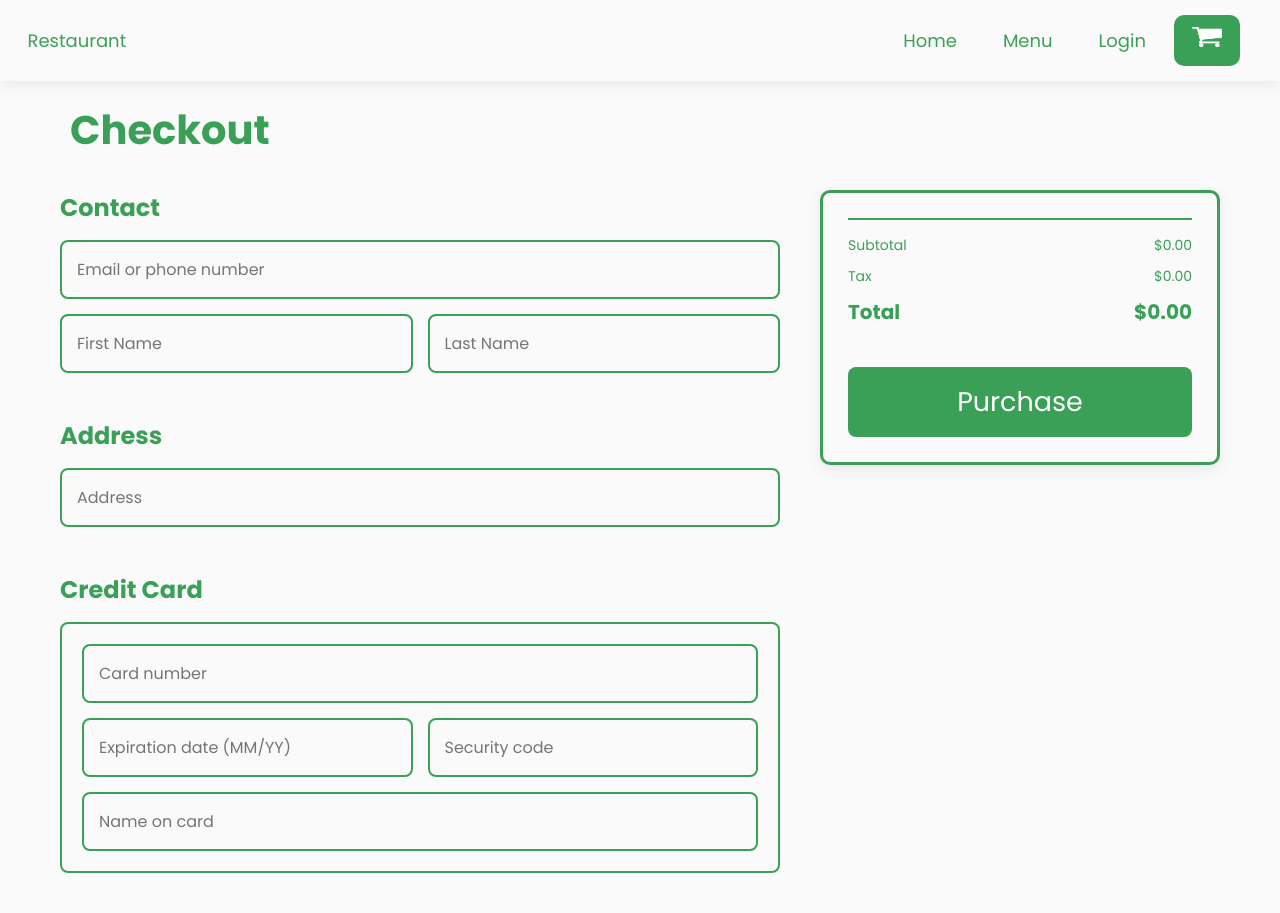
After one commit to Poffesuer/Taste-of-Qin-Yun, a PHP site: page /cart/checkout.php in a window 1280 px wide. The commit adds this page. Run offline with PHP 8.4, Linux system fonts and the light colour scheme.

Commit message:
feat: add checkout page and fix login DB integration

```diff
--- a/cart/cart.php
+++ b/cart/cart.php
@@ -93,7 +93,8 @@ foreach ($cart as $item) {
                 </div>
 
                 <div class="col">
-                    <button class="cart-button big">Purchase</button>
+                    <a href="checkout.php" class="cart-button big"
+                        style="display:inline-block; text-align:center; text-decoration:none; box-sizing: border-box;">Checkout</a>
                     <form method="post" action="clear_cart.php">
                         <button type="submit" class="cart-button">Clear Cart</button>
                     </form>
--- /dev/null
+++ b/cart/checkout.php
@@ -0,0 +1,157 @@
+<?php
+session_start();
+$cart = $_SESSION['cart'] ?? [];
+
+$total = 0;
+foreach ($cart as $item) {
+    $qty = $item['qty'] ?? 1;
+    $total += $item['price'] * $qty;
+}
+
+require "../includes/connect.php";
+
+$success_message = '';
+if ($_SERVER['REQUEST_METHOD'] === 'POST') {
+    $contact = $_POST['contact'] ?? '';
+    $first_name = $_POST['first_name'] ?? '';
+    $last_name = $_POST['last_name'] ?? '';
+    $customer_name = trim($first_name . ' ' . $last_name);
+    $address = $_POST['address'] ?? '';
+    $total_price = $total * 1.1;
+
+    $stmt = $pdo->prepare("INSERT INTO orders (customer_name, email, address, total_price, payment_method, order_status) VALUES (?, ?, ?, ?, 'Credit Card', 'Pending')");
+    $stmt->execute([$customer_name, $contact, $address, $total_price]);
+
+    $order_id = $pdo->lastInsertId();
+
+    $item_stmt = $pdo->prepare("INSERT INTO order_items (order_id, product_name, price, quantity) VALUES (?, ?, ?, ?)");
+    foreach ($cart as $item) {
+        $qty = $item['qty'] ?? 1;
+        $item_stmt->execute([$order_id, $item['name'], $item['price'], $qty]);
+    }
+
+    $_SESSION['cart'] = [];
+    $cart = [];
+    $success_message = "Thank you for your purchase! Your order has been placed successfully.";
+}
+
+$prefill_email = $_SESSION['email'] ?? '';
+$prefill_first = '';
+$prefill_last = '';
+if (!empty($_SESSION['username'])) {
+    $parts = explode(' ', $_SESSION['username']);
+    $prefill_first = $parts[0] ?? '';
+    $prefill_last = $parts[1] ?? '';
+}
+?>
+<!DOCTYPE html>
+<html lang="en">
+
+<head>
+    <meta charset="UTF-8">
+    <meta name="viewport" content="width=device-width, initial-scale=1.0">
+    <title>Checkout</title>
+    <link rel="stylesheet" href="../css/style.css">
+    <link href="https://fonts.googleapis.com/css2?family=Poppins:wght@300;400;500;600;700&display=swap"
+        rel="stylesheet">
+</head>
+
+<body>
+    <?php include '../includes/header.php'; ?>
+    <main>
+        <div class="checkout-wrapper">
+            <h1 class="checkout-title">Checkout</h1>
+            <?php if ($success_message): ?>
+                <div class="success-message">
+                    <h2><?= htmlspecialchars($success_message) ?></h2>
+                    <a href="../menu.php" class="cart-button"
+                        style="text-decoration:none; display:inline-block; margin-top:20px;">Back to Menu</a>
+                </div>
+            <?php else: ?>
+                <form method="post" action="checkout.php" class="checkout-container">
+                    <div class="checkout-left">
+                        <section class="checkout-section">
+                            <h2>Contact</h2>
+                            <div class="checkout-input-group full">
+                                <input type="text" name="contact" placeholder="Email or phone number"
+                                    value="<?= htmlspecialchars($prefill_email) ?>" required>
+                            </div>
+                            <div class="checkout-row">
+                                <div class="checkout-input-group half">
+                                    <input type="text" name="first_name" placeholder="First Name"
+                                        value="<?= htmlspecialchars($prefill_first) ?>" required>
+                                </div>
+                                <div class="checkout-input-group half">
+                                    <input type="text" name="last_name" placeholder="Last Name"
+                                        value="<?= htmlspecialchars($prefill_last) ?>" required>
+                                </div>
+                            </div>
+                        </section>
+                        <section class="checkout-section">
+                            <h2>Address</h2>
+                            <div class="checkout-input-group full">
+                                <input type="text" name="address" placeholder="Address" required>
+                            </div>
+                        </section>
+                        <section class="checkout-section">
+                            <h2>Credit Card</h2>
+                            <div class="checkout-box">
+                                <div class="checkout-input-group full">
+                                    <input type="text" name="cc_number" placeholder="Card number" required>
+                                </div>
+                                <div class="checkout-row">
+                                    <div class="checkout-input-group half">
+                                        <input type="text" name="cc_exp" placeholder="Expiration date (MM/YY)" required>
+                                    </div>
+                                    <div class="checkout-input-group half">
+                                        <input type="text" name="cc_cvc" placeholder="Security code" required>
+                                    </div>
+                                </div>
+                                <div class="checkout-input-group full">
+                                    <input type="text" name="cc_name" placeholder="Name on card" required>
+                                </div>
+                            </div>
+                        </section>
+                    </div>
+                    <div class="checkout-right">
+                        <div class="checkout-summary-box">
+                            <?php foreach ($cart as $index => $item): ?>
+                                <?php $qty = $item['qty'] ?? 1; ?>
+                                <div class="summary-item">
+                                    <div class="summary-img-box">
+                                        <img src="<?= htmlspecialchars($item['image'] ?? '../images/cart.png') ?>" alt="item">
+                                    </div>
+                                    <div class="summary-details">
+                                        <div class="summary-name"><?= htmlspecialchars($item['name']) ?></div>
+                                        <div class="summary-desc"></div>
+                                    </div>
+                                    <div class="summary-price-qty">
+                                        <div class="summary-price">$<?= number_format($item['price'] * $qty, 2) ?></div>
+                                        <div class="summary-qty-indicator">- <?= $qty ?> +</div>
+                                    </div>
+                                </div>
+                            <?php endforeach; ?>
+                            <div class="summary-totals">
+                                <div class="summary-total-row">
+                                    <span>Subtotal</span>
+                                    <span>$<?= number_format($total, 2) ?></span>
+                                </div>
+                                <div class="summary-total-row">
+                                    <span>Tax</span>
+                                    <span>$<?= number_format($total * 0.1, 2) ?></span>
+                                </div>
+                                <div class="summary-total-row grand-total">
+                                    <span>Total</span>
+                                    <span>$<?= number_format($total * 1.1, 2) ?></span>
+                                </div>
+                            </div>
+                            <button type="submit" class="cart-button big checkout-purchase-btn">Purchase</button>
+                        </div>
+                    </div>
+                </form>
+            <?php endif; ?>
+        </div>
+    </main>
+</body>
+
+</html>
--- a/css/style.css
+++ b/css/style.css
@@ -1,10 +1,10 @@
 /* BRADEN CODE */
 
 :root {
-  --primary: #3ba057;
-  --primary-dark: #308247;
-  --background: #fafafa;
-  --background-dark: #e6e7e7;
+    --primary: #3ba057;
+    --primary-dark: #308247;
+    --background: #fafafa;
+    --background-dark: #e6e7e7;
 }
 
 * {
@@ -24,7 +24,7 @@ body {
 /*NAV BAR */
 
 nav {
-    top:0px;
+    top: 0px;
     display: flex;
     position: fixed;
     z-index: 1000;
@@ -80,7 +80,7 @@ nav a:hover {
 
 .home-top img {
     width: 100%;
-    height:50rem;
+    height: 50rem;
     display: block;
 }
 
@@ -88,7 +88,7 @@ nav a:hover {
     display: flex;
     font-size: 50px;
     padding: 20px;
-    margin-top:40px;
+    margin-top: 40px;
     text-align: center;
     position: absolute;
     top: 25%;
@@ -103,7 +103,7 @@ nav a:hover {
     display: flex;
     font-size: 30px;
     padding: 20px 180px;
-    margin-top:40px;
+    margin-top: 40px;
     text-align: center;
     position: absolute;
     top: 43%;
@@ -124,7 +124,7 @@ nav a:hover {
 }
 
 .display-item {
-    display:flex;
+    display: flex;
     flex-direction: column;
     margin: 50px;
     border: 3px solid var(--primary);
@@ -168,7 +168,7 @@ nav a:hover {
 .menu-top h1 {
     display: flex;
     padding: 20px;
-    margin-top:40px;
+    margin-top: 40px;
     text-align: center;
     position: absolute;
     top: 45%;
@@ -190,7 +190,7 @@ nav a:hover {
 }
 
 .menu-row {
-    display:flex;
+    display: flex;
     flex-direction: row;
 }
 
@@ -199,7 +199,7 @@ nav a:hover {
     flex-direction: column;
     width: 50%;
     margin: 10px;
-    padding:10px;
+    padding: 10px;
     border-radius: 5px;
 
     box-shadow: 0 2px 10px rgba(0, 0, 0, 0.08);
@@ -392,9 +392,9 @@ nav a:hover {
     flex-direction: column;
     align-items: center;
     justify-content: center;
-    gap:25px;
+    gap: 25px;
     width: 100%;
-    height:100vh;
+    height: 100vh;
 }
 
 
@@ -419,7 +419,7 @@ nav a:hover {
     padding: 15px;
     border-radius: 12px;
 
-    box-shadow: 0 2px 10px rgba(0,0,0,0.08);
+    box-shadow: 0 2px 10px rgba(0, 0, 0, 0.08);
     align-items: center;
     gap: 15px;
 }
@@ -451,7 +451,8 @@ nav a:hover {
     gap: 10px;
 }
 
-.minus, .add {
+.minus,
+.add {
     background: #eee;
     padding: 5px 10px;
     border-radius: 5px;
@@ -478,13 +479,13 @@ nav a:hover {
 }
 
 #total-cost-container {
-    box-shadow: 0 5px 15px rgba(0,0,0,0.08);
-    border-radius:10px;
+    box-shadow: 0 5px 15px rgba(0, 0, 0, 0.08);
+    border-radius: 10px;
     display: flex;
     justify-content: space-between;
 
 
-    padding:30px;
+    padding: 30px;
 
     margin-top: 20px;
     height: auto;
@@ -506,8 +507,8 @@ nav a:hover {
 }
 
 .cart-button.big {
-    width:100%;
-    height:auto;
+    width: 100%;
+    height: auto;
     font-size: 1.5em;
 }
 
@@ -517,5 +518,226 @@ nav a:hover {
 
 
 
-@media (max-width: 780px) {
+@media (max-width: 780px) {}
+
+/* CHECKOUT PAGE */
+.checkout-wrapper {
+    max-width: 1200px;
+    margin: 0 auto;
+    padding: 40px 20px;
 }
+
+.checkout-title {
+    font-size: 40px;
+    margin-bottom: 30px;
+    color: var(--primary);
+    padding-left: 10px;
+}
+
+.checkout-container {
+    display: flex;
+    gap: 40px;
+    justify-content: space-between;
+}
+
+.checkout-left {
+    flex: 1;
+    display: flex;
+    flex-direction: column;
+    gap: 30px;
+}
+
+.checkout-section h2 {
+    font-size: 24px;
+    margin-bottom: 15px;
+    color: var(--primary);
+}
+
+.checkout-row {
+    display: flex;
+    gap: 15px;
+}
+
+.checkout-input-group {
+    margin-bottom: 15px;
+}
+
+.checkout-input-group.full {
+    width: 100%;
+}
+
+.checkout-input-group.half {
+    width: 50%;
+}
+
+.checkout-input-group input {
+    width: 100%;
+    padding: 15px;
+    border: 2px solid var(--primary);
+    border-radius: 8px;
+    font-size: 16px;
+    outline: none;
+    transition: 0.2s border;
+    font-family: 'Poppins', sans-serif;
+    color: var(--primary);
+    background-color: var(--background);
+}
+
+.checkout-input-group input:focus {
+    border-color: var(--primary-dark);
+}
+
+.checkout-box {
+    border: 2px solid var(--primary);
+    border-radius: 8px;
+    padding: 20px;
+}
+
+.checkout-box .checkout-input-group:last-child {
+    margin-bottom: 0;
+}
+
+.checkout-right {
+    width: 400px;
+    flex-shrink: 0;
+}
+
+.checkout-summary-box {
+    border: 3px solid var(--primary);
+    padding: 25px;
+    border-radius: 10px;
+    background: var(--background);
+    display: flex;
+    flex-direction: column;
+    gap: 20px;
+    box-shadow: 0 4px 15px rgba(0, 0, 0, 0.08);
+}
+
+.summary-item {
+    display: flex;
+    gap: 15px;
+    align-items: center;
+    border-bottom: 1px solid var(--primary);
+    padding-bottom: 15px;
+}
+
+.summary-item:last-child {
+    border-bottom: none;
+}
+
+.summary-img-box {
+    width: 60px;
+    height: 60px;
+    border: 2px solid var(--primary);
+    border-radius: 10%;
+    display: flex;
+    align-items: center;
+    justify-content: center;
+    flex-shrink: 0;
+    overflow: hidden;
+}
+
+.summary-img-box img {
+    max-width: 100%;
+    max-height: 100%;
+    object-fit: cover;
+}
+
+.summary-details {
+    flex: 1;
+}
+
+.summary-name {
+    font-weight: 600;
+    font-size: 16px;
+    color: var(--primary);
+}
+
+.summary-desc {
+    font-size: 12px;
+    color: var(--primary);
+}
+
+.summary-price-qty {
+    display: flex;
+    flex-direction: column;
+    align-items: flex-end;
+    gap: 5px;
+}
+
+.summary-price {
+    font-weight: bold;
+    color: var(--primary);
+}
+
+.summary-qty-indicator {
+    border: 1px solid var(--primary);
+    padding: 2px 10px;
+    border-radius: 4px;
+    font-size: 14px;
+    color: var(--primary);
+    font-weight: bold;
+}
+
+.summary-totals {
+    border-top: 2px solid var(--primary);
+    padding-top: 15px;
+    display: flex;
+    flex-direction: column;
+    gap: 10px;
+}
+
+.summary-total-row {
+    display: flex;
+    justify-content: space-between;
+    font-size: 14px;
+    color: var(--primary);
+}
+
+.summary-total-row.grand-total {
+    font-weight: bold;
+    font-size: 20px;
+    color: var(--primary);
+    margin-bottom: 10px;
+}
+
+.checkout-purchase-btn {
+    background-color: var(--primary);
+    color: white;
+    border: none;
+    padding: 15px;
+    border-radius: 8px;
+    font-size: 18px;
+    cursor: pointer;
+    transition: 0.3s;
+    width: 100%;
+    font-family: 'Poppins', sans-serif;
+}
+
+.checkout-purchase-btn:hover {
+    background-color: var(--primary-dark);
+}
+
+.success-message {
+    text-align: center;
+    padding: 50px;
+    background: transparent;
+    border-radius: 12px;
+    box-shadow: 0 4px 15px rgba(0, 0, 0, 0.08);
+    border: 2px solid var(--primary);
+}
+
+.success-message h2 {
+    margin-bottom: 20px;
+    color: var(--primary);
+}
+
+@media (max-width: 900px) {
+    .checkout-container {
+        flex-direction: column;
+    }
+
+    .checkout-right {
+        width: 100%;
+    }
+}
```
Also changed, not shown: login/login.php (+6 -6 lines).
